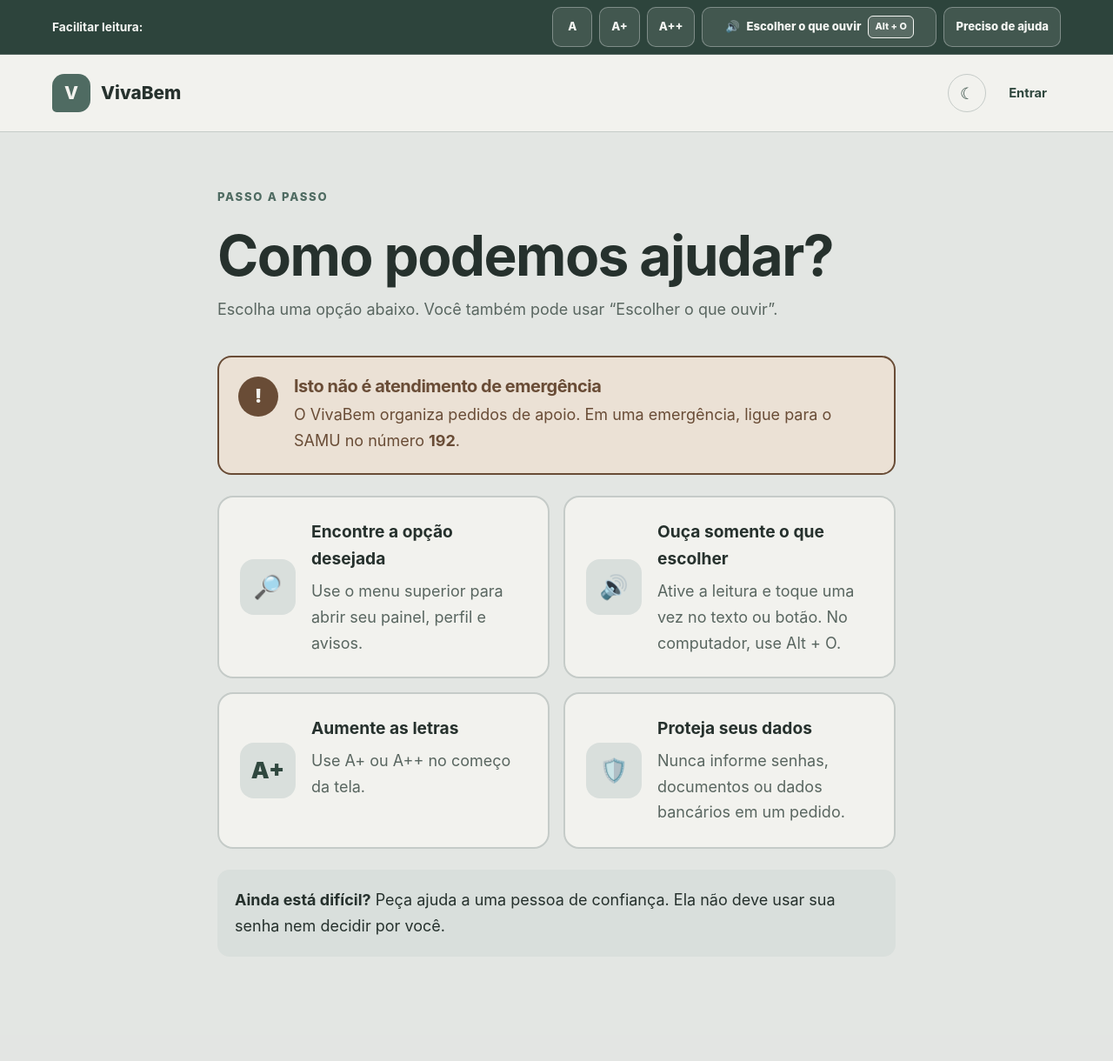
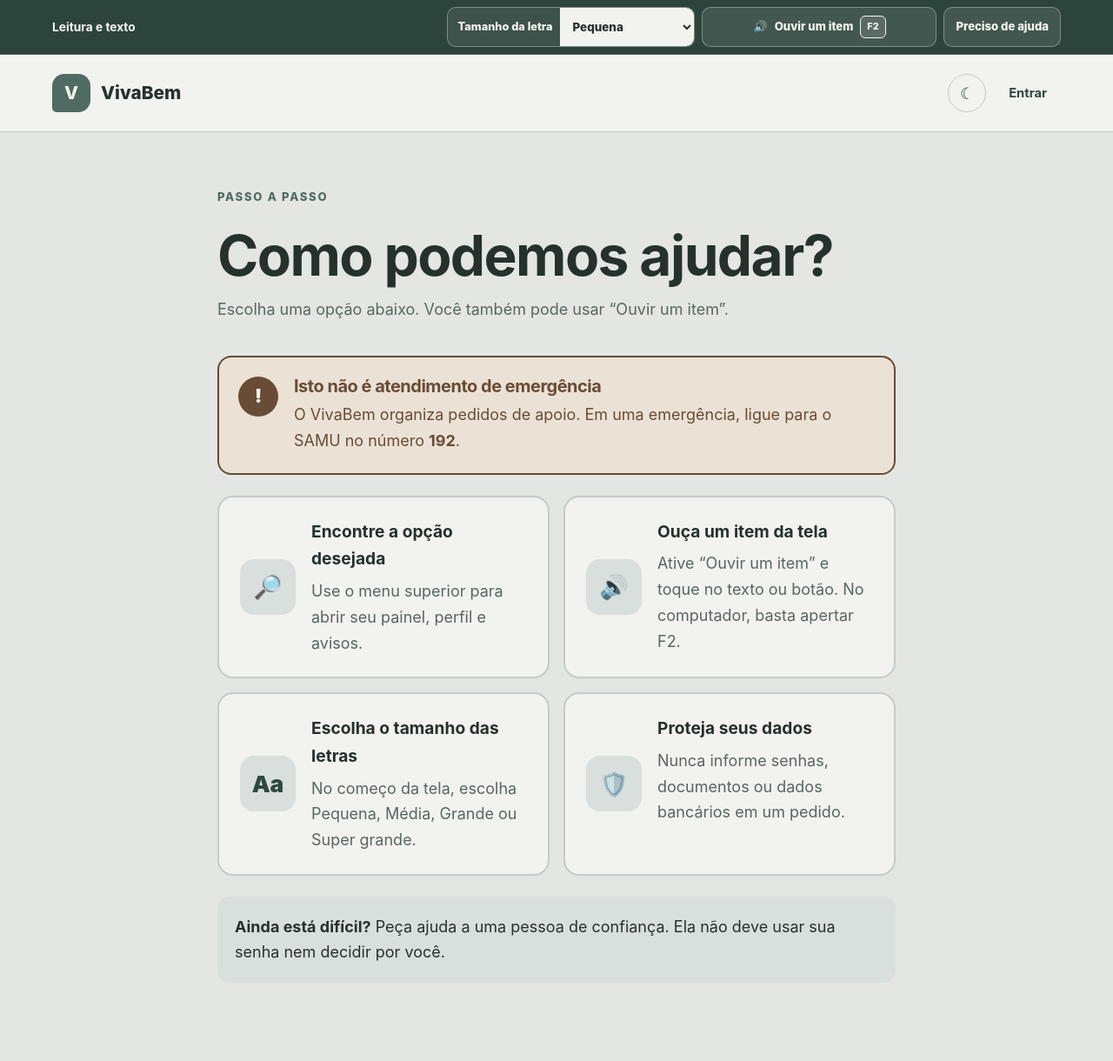
Before and after one commit to KaiselDNP/VivaBem, a Django app: page /ajuda/ in a window 1280 px wide. Shown: the whole page at 87% size. Before the commit the page ends 1075 px from the top, so only its background shows below. Run offline with Django 5.2, Linux system fonts and the light colour scheme.

Commit message:
feat: simplifica controles de leitura e tamanho do texto

```diff
--- a/static/css/main.css
+++ b/static/css/main.css
@@ -71,6 +71,10 @@
     line-height: 1.65;
 }
 
+:root[data-font-size="small"] { font-size: 93.75%; }
+
+:root[data-font-size="medium"] { font-size: 100%; }
+
 :root[data-font-size="large"] { font-size: 112.5%; }
 
 :root[data-font-size="xlarge"] { font-size: 125%; }
@@ -1325,6 +1329,34 @@
 .accessibility-title { font-size: 0.86rem; white-space: nowrap; }
 
 .accessibility-actions { display: flex; align-items: center; justify-content: flex-end; flex-wrap: wrap; gap: 8px; }
+
+.font-size-control {
+    min-height: 46px;
+    display: flex;
+    align-items: center;
+    gap: 9px;
+    padding-left: 12px;
+    background: rgba(255, 255, 255, 0.08);
+    border: 1px solid rgba(255, 255, 255, 0.32);
+    border-radius: 10px;
+}
+
+.font-size-control label { font-size: 0.8rem; font-weight: 800; white-space: nowrap; }
+
+.font-size-control select {
+    min-height: 44px;
+    padding: 7px 34px 7px 10px;
+    color: var(--ink);
+    background: var(--white);
+    border: 0;
+    border-radius: 0 9px 9px 0;
+    cursor: pointer;
+    font: inherit;
+    font-size: 0.84rem;
+    font-weight: 800;
+}
+
+.font-size-control select:focus-visible { outline: 4px solid var(--focus-ring); outline-offset: 2px; }
 
 .accessibility-actions button,
 .accessibility-help-link,
--- a/static/js/accessibility.js
+++ b/static/js/accessibility.js
@@ -2,9 +2,15 @@
     "use strict";
 
     const pageRole = document.documentElement.dataset.userRole || "anonymous";
-    const configuredDefault = document.documentElement.dataset.defaultFontSize || "default";
+    const configuredDefault = document.documentElement.dataset.defaultFontSize || "medium";
     const fontStorageKey = `vivabem-font-size-${pageRole}`;
-    const allowedFontSizes = new Set(["default", "large", "xlarge"]);
+    const allowedFontSizes = new Set(["small", "medium", "large", "xlarge"]);
+    const fontSizeLabels = {
+        small: "Pequena",
+        medium: "Média",
+        large: "Grande",
+        xlarge: "Super grande",
+    };
 
     function safeStorageGet(key) {
         try {
@@ -28,24 +34,23 @@
     }
 
     function applyFontSize(size) {
-        const selectedSize = allowedFontSizes.has(size) ? size : configuredDefault;
+        const normalizedSize = size === "default" ? "medium" : size;
+        const selectedSize = allowedFontSizes.has(normalizedSize) ? normalizedSize : configuredDefault;
         document.documentElement.dataset.fontSize = selectedSize;
-        document.querySelectorAll("[data-font-size]").forEach(function (button) {
-            const active = button.dataset.fontSize === selectedSize;
-            button.setAttribute("aria-pressed", String(active));
-        });
+        const select = document.querySelector("[data-font-size-select]");
+        if (select) select.value = selectedSize;
         return selectedSize;
     }
 
     applyFontSize(safeStorageGet(fontStorageKey) || configuredDefault);
 
     function setupFontControls() {
-        document.querySelectorAll("[data-font-size]").forEach(function (button) {
-            button.addEventListener("click", function () {
-                const selectedSize = applyFontSize(button.dataset.fontSize);
-                safeStorageSet(fontStorageKey, selectedSize);
-                announce(selectedSize === "default" ? "Tamanho normal ativado." : "Texto aumentado.");
-            });
+        const select = document.querySelector("[data-font-size-select]");
+        if (!select) return;
+        select.addEventListener("change", function () {
+            const selectedSize = applyFontSize(select.value);
+            safeStorageSet(fontStorageKey, selectedSize);
+            announce(`Tamanho da letra: ${fontSizeLabels[selectedSize]}.`);
         });
     }
 
@@ -69,10 +74,10 @@
             button.setAttribute("aria-pressed", String(active));
             button.setAttribute(
                 "aria-label",
-                active ? "Cancelar escolha de leitura" : "Escolher uma parte da página para ouvir"
+                active ? "Cancelar escolha de leitura" : "Ouvir um item da página. Atalho F2"
             );
             if (buttonLabel) {
-                buttonLabel.textContent = active ? "Cancelar leitura" : "Escolher o que ouvir";
+                buttonLabel.textContent = active ? "Cancelar" : "Ouvir um item";
             }
             if (prompt) prompt.hidden = !active;
             if (active) {
@@ -162,7 +167,9 @@
         );
 
         document.addEventListener("keydown", function (event) {
-            if (event.altKey && event.key.toLowerCase() === "o" && !event.repeat) {
+            const simpleShortcut = event.key === "F2";
+            const previousShortcut = event.altKey && event.key.toLowerCase() === "o";
+            if ((simpleShortcut || previousShortcut) && !event.repeat) {
                 event.preventDefault();
                 setSelectionMode(!selecting);
             } else if (event.key === "Escape" && selecting) {
--- a/templates/accounts/signup.html
+++ b/templates/accounts/signup.html
@@ -13,7 +13,7 @@
             <span class="senior-signup-icon" aria-hidden="true">🧓</span>
             <span class="eyebrow">Cadastro simples</span>
             <h1>Vamos criar sua conta</h1>
-            <p>Mostraremos uma pergunta por vez. Faça com calma e use “Escolher o que ouvir” quando precisar.</p>
+            <p>Mostraremos uma pergunta por vez. Faça com calma e use “Ouvir um item” quando precisar.</p>
         </header>
 
         <section class="form-card guided-form-card" aria-label="Cadastro de pessoa idosa">
--- a/templates/base.html
+++ b/templates/base.html
@@ -1,6 +1,6 @@
 {% load static %}
 <!doctype html>
-<html lang="pt-BR" data-user-role="{% if user.is_authenticated %}{{ user.role }}{% else %}anonymous{% endif %}" data-default-font-size="{% if user.is_authenticated and user.role == 'senior' %}large{% else %}default{% endif %}">
+<html lang="pt-BR" data-user-role="{% if user.is_authenticated %}{{ user.role }}{% else %}anonymous{% endif %}" data-default-font-size="{% if user.is_authenticated and user.role == 'senior' %}large{% else %}medium{% endif %}">
 <head>
     <meta charset="utf-8">
     <meta name="viewport" content="width=device-width, initial-scale=1">
@@ -8,8 +8,8 @@
     <meta name="description" content="VivaBem conecta pessoas idosas, familiares e profissionais de apoio em Avaré-SP.">
     <title>{% block title %}VivaBem{% endblock %}</title>
     <script src="{% static 'js/theme.js' %}"></script>
-    <script src="{% static 'js/accessibility.js' %}"></script>
-    <link rel="stylesheet" href="{% static 'css/main.css' %}?v=20260824-6">
+    <script src="{% static 'js/accessibility.js' %}?v=20260824-7"></script>
+    <link rel="stylesheet" href="{% static 'css/main.css' %}?v=20260824-7">
 </head>
 <body>
     <a class="skip-link" href="#conteudo">Ir para o conteúdo principal</a>
--- a/templates/core/help.html
+++ b/templates/core/help.html
@@ -14,7 +14,7 @@
             <div>
                 <span class="eyebrow">Passo a passo</span>
                 <h1>Como podemos ajudar?</h1>
-                <p>Escolha uma opção abaixo. Você também pode usar “Escolher o que ouvir”.</p>
+                <p>Escolha uma opção abaixo. Você também pode usar “Ouvir um item”.</p>
             </div>
         </header>
 
@@ -52,13 +52,13 @@
             {% endif %}
             <article class="help-option-card help-option-static">
                 <span class="help-option-icon" aria-hidden="true">🔊</span>
-                <strong>Ouça somente o que escolher</strong>
-                <span>Ative a leitura e toque uma vez no texto ou botão. No computador, use Alt + O.</span>
+                <strong>Ouça um item da tela</strong>
+                <span>Ative “Ouvir um item” e toque no texto ou botão. No computador, basta apertar F2.</span>
             </article>
             <article class="help-option-card help-option-static">
-                <span class="help-option-icon" aria-hidden="true">A+</span>
-                <strong>Aumente as letras</strong>
-                <span>Use A+ ou A++ no começo da tela.</span>
+                <span class="help-option-icon" aria-hidden="true">Aa</span>
+                <strong>Escolha o tamanho das letras</strong>
+                <span>No começo da tela, escolha Pequena, Média, Grande ou Super grande.</span>
             </article>
             <article class="help-option-card help-option-static">
                 <span class="help-option-icon" aria-hidden="true">🛡️</span>
--- a/templates/includes/accessibility_tools.html
+++ b/templates/includes/accessibility_tools.html
@@ -1,14 +1,20 @@
 <aside class="accessibility-tools" aria-label="Ferramentas de acessibilidade">
     <div class="container accessibility-tools-inner">
-        <strong class="accessibility-title">Facilitar leitura:</strong>
+        <strong class="accessibility-title">Leitura e texto</strong>
         <div class="accessibility-actions">
-            <button type="button" data-font-size="default" aria-label="Usar tamanho normal de texto">A</button>
-            <button type="button" data-font-size="large" aria-label="Aumentar o texto">A+</button>
-            <button type="button" data-font-size="xlarge" aria-label="Aumentar ainda mais o texto">A++</button>
-            <button class="read-aloud-button" type="button" data-read-aloud aria-pressed="false" aria-keyshortcuts="Alt+O" aria-label="Escolher uma parte da página para ouvir">
+            <div class="font-size-control">
+                <label for="font-size-select">Tamanho da letra</label>
+                <select id="font-size-select" data-font-size-select>
+                    <option value="small">Pequena</option>
+                    <option value="medium">Média</option>
+                    <option value="large">Grande</option>
+                    <option value="xlarge">Super grande</option>
+                </select>
+            </div>
+            <button class="read-aloud-button" type="button" data-read-aloud aria-pressed="false" aria-keyshortcuts="F2" aria-label="Ouvir um item da página. Atalho F2">
                 <span aria-hidden="true">🔊</span>
-                <span class="read-button-label" data-read-button-label>Escolher o que ouvir</span>
-                <kbd class="shortcut-hint" aria-hidden="true">Alt + O</kbd>
+                <span class="read-button-label" data-read-button-label>Ouvir um item</span>
+                <kbd class="shortcut-hint" aria-hidden="true">F2</kbd>
             </button>
             <a class="accessibility-help-link" href="{% url 'core:help' %}">Preciso de ajuda</a>
         </div>
@@ -17,5 +23,5 @@
 </aside>
 <div class="read-selection-prompt" data-read-selection-prompt role="status" hidden>
     <span aria-hidden="true">🔊</span>
-    <span>Agora clique ou toque no que deseja ouvir. O primeiro clique serve somente para a leitura.</span>
+    <span>Toque no texto ou botão que quer ouvir. Este toque apenas fará a leitura.</span>
 </div>
```
Also changed, not shown: other parts of static/css/main.css (+15 -14 lines), apps/accounts/tests/test_authentication.py (+1 -1 lines), apps/core/tests/test_views.py (+8 -3 lines), apps/needs/tests/test_flows.py (+1 -1 lines), docs/architecture/005-acessibilidade-para-pessoas-idosas.md (+2 -2 lines), README.md.
